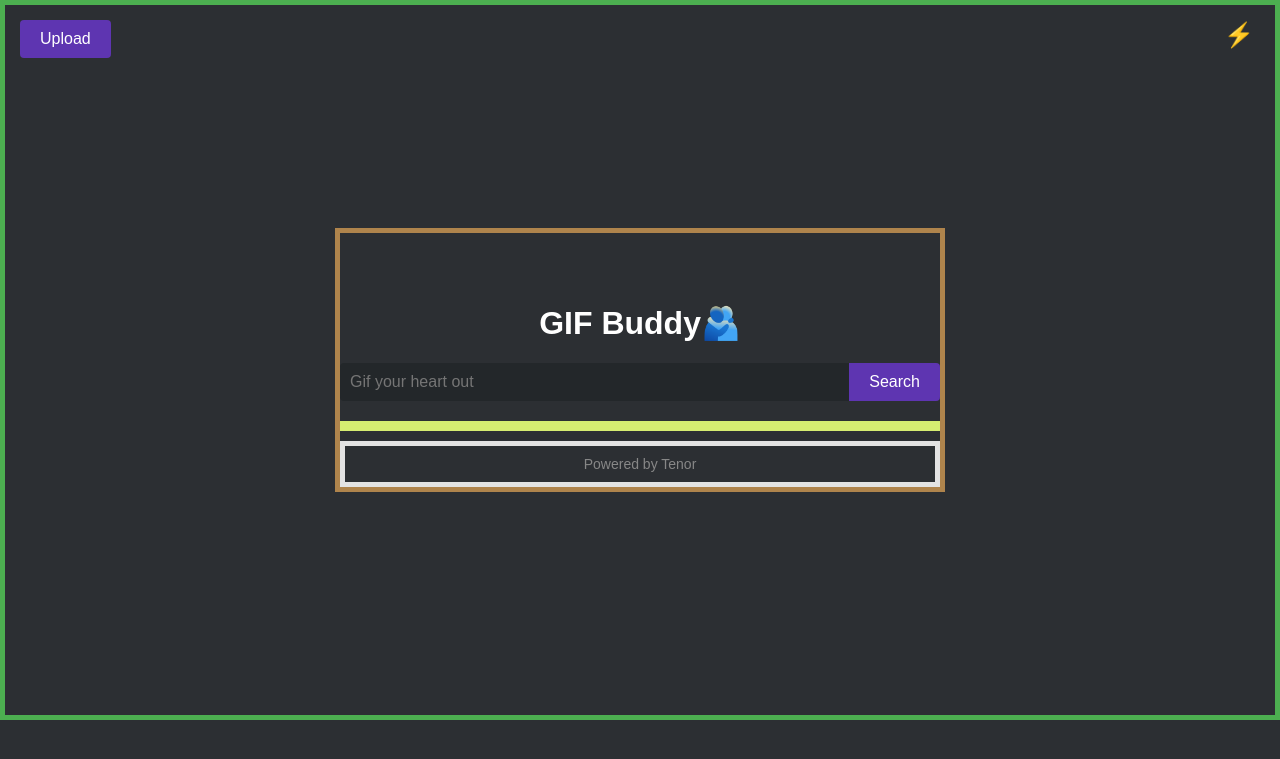
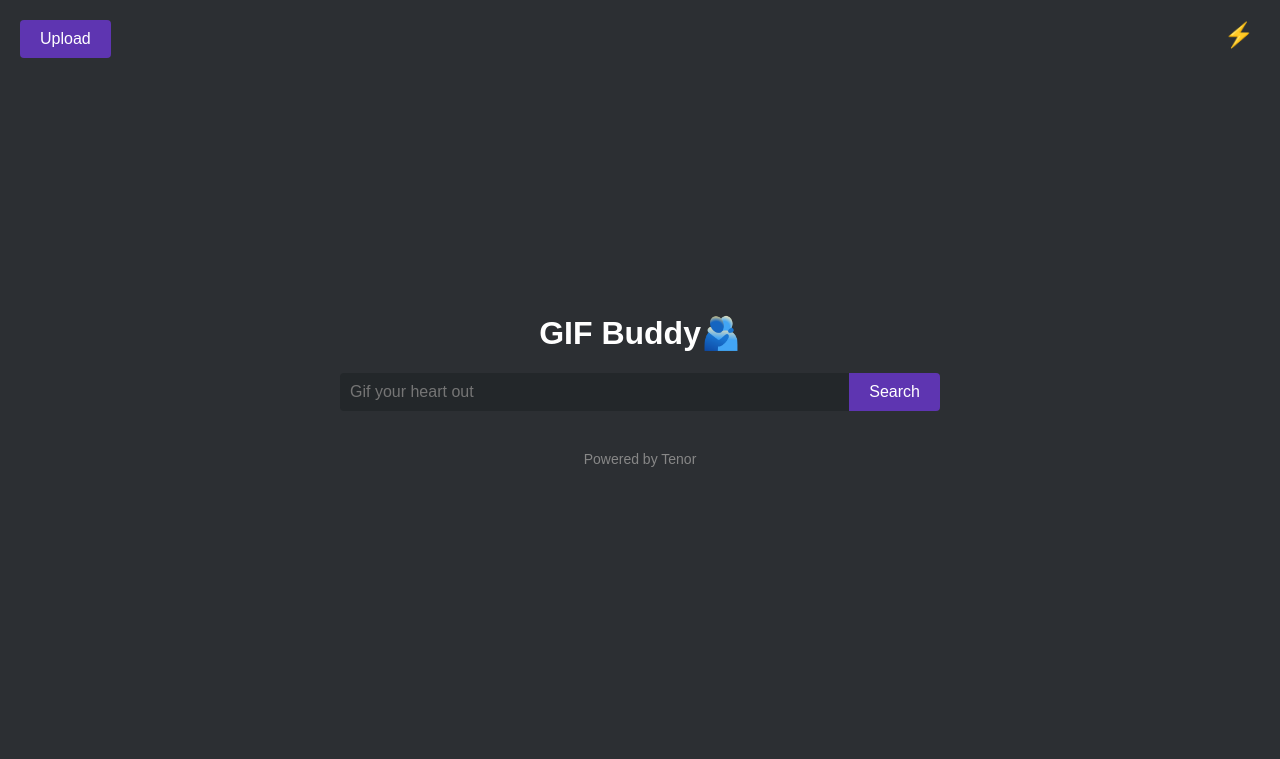
Before and after one commit to happylemonprogramming/gifbuddy, a Flask app: page /dev in a window 1280 px wide. Shown: the top 759 px of the page. Run offline with Flask 3, Linux system fonts and the light colour scheme; some libraries are stand-ins or nearby versions.

Commit message:
removed borders

```diff
--- a/templates/dev.html
+++ b/templates/dev.html
@@ -22,14 +22,12 @@
             padding: 0;
             box-sizing: border-box;
             overflow-y: auto;
-            border: 5px solid #4CAF50;
         }
 
         .container {
             width: 100%;
             max-width: 600px;
             margin: 0 auto;
-            border: 5px solid #af844c;
         }
 
         h1 {
@@ -72,7 +70,6 @@
             grid-template-columns: repeat(auto-fit, minmax(200px, 1fr));
             gap: 10px;
             margin-bottom: 10px; /* Adds spacing before the footer */
-            border: 5px solid #d6ed71;
         }
 
         .gif {
@@ -87,7 +84,6 @@
             text-align: center;
             padding: 10px 0;
             margin-top: auto;
-            border: 5px solid #e3e3e3;
         }
 
         #counter {
```
